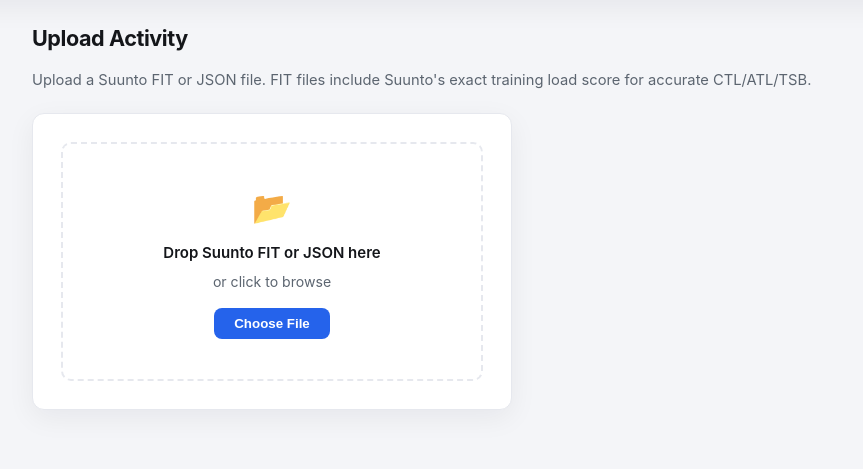
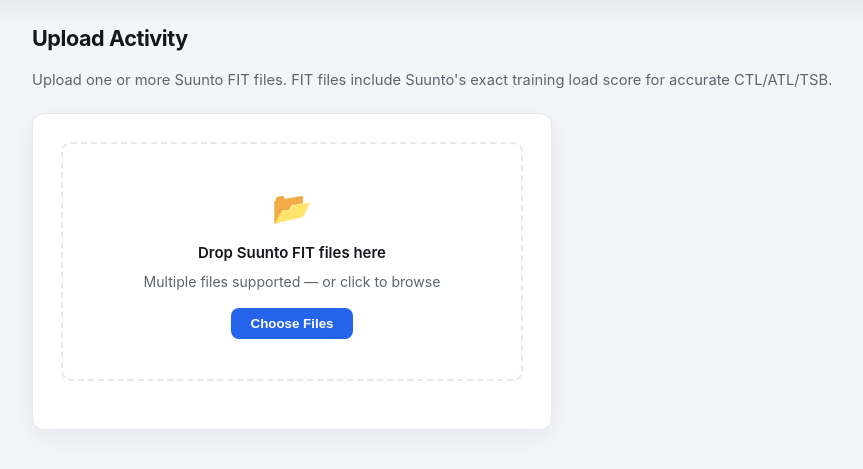
Before and after one commit to Raviv65/running-coach, a Flask app: page /upload-activity in a window 1280 px wide. Shown: the part 55-524 px from the top of the page, without its empty margins (148-1011 px from the left). Run offline with Flask 3, Linux system fonts and the light colour scheme.

Commit message:
Add multi-file FIT upload support
Co-Authored-By: Claude Sonnet 4.6 <noreply@anthropic.com>

```diff
--- a/templates/upload_activity.html
+++ b/templates/upload_activity.html
@@ -2,32 +2,40 @@
 {% block title %}Upload Activity — Running Coach{% endblock %}
 {% block content %}
 <h1>Upload Activity</h1>
-<p class="sub">Upload a Suunto FIT or JSON file. FIT files include Suunto's exact training load score for accurate CTL/ATL/TSB.</p>
-<div class="card" style="max-width:480px; padding:28px;">
+<p class="sub">Upload one or more Suunto FIT files. FIT files include Suunto's exact training load score for accurate CTL/ATL/TSB.</p>
+<div class="card" style="max-width:520px; padding:28px;">
   <div id="drop-zone" style="border:2px dashed var(--border); border-radius:10px; padding:40px 20px; text-align:center; cursor:pointer; transition:border-color 0.2s;">
     <div style="font-size:2rem; margin-bottom:10px;">📂</div>
-    <div style="font-weight:600; margin-bottom:6px;">Drop Suunto FIT or JSON here</div>
-    <div style="color:var(--muted); font-size:0.88rem; margin-bottom:16px;">or click to browse</div>
-    <input type="file" id="file-input" accept=".fit,.json" style="display:none;">
-    <button onclick="document.getElementById('file-input').click()" style="background:var(--accent);color:#fff;border:none;padding:8px 20px;border-radius:8px;font-weight:600;cursor:pointer;">Choose File</button>
+    <div style="font-weight:600; margin-bottom:6px;">Drop Suunto FIT files here</div>
+    <div style="color:var(--muted); font-size:0.88rem; margin-bottom:16px;">Multiple files supported — or click to browse</div>
+    <input type="file" id="file-input" accept=".fit,.json" multiple style="display:none;">
+    <button onclick="document.getElementById('file-input').click()" style="background:var(--accent);color:#fff;border:none;padding:8px 20px;border-radius:8px;font-weight:600;cursor:pointer;">Choose Files</button>
   </div>
-  <div id="status" style="margin-top:20px; display:none;"></div>
+  <div id="results" style="margin-top:20px;"></div>
 </div>
 
 <script>
 const dropZone = document.getElementById('drop-zone');
 const fileInput = document.getElementById('file-input');
-const status = document.getElementById('status');
+const results = document.getElementById('results');
 
 dropZone.addEventListener('dragover', e => { e.preventDefault(); dropZone.style.borderColor='#2563eb'; });
 dropZone.addEventListener('dragleave', () => { dropZone.style.borderColor='var(--border)'; });
-dropZone.addEventListener('drop', e => { e.preventDefault(); dropZone.style.borderColor='var(--border)'; handleFile(e.dataTransfer.files[0]); });
-fileInput.addEventListener('change', () => handleFile(fileInput.files[0]));
+dropZone.addEventListener('drop', e => { e.preventDefault(); dropZone.style.borderColor='var(--border)'; handleFiles(e.dataTransfer.files); });
+fileInput.addEventListener('change', () => handleFiles(fileInput.files));
 
-function handleFile(file) {
-  if (!file) return;
-  status.style.display = 'block';
-  status.innerHTML = '<p style="color:var(--muted)">⏳ Processing...</p>';
+function handleFiles(files) {
+  if (!files || !files.length) return;
+  results.innerHTML = '';
+  Array.from(files).forEach(f => uploadFile(f));
+}
+
+function uploadFile(file) {
+  const row = document.createElement('div');
+  row.style = 'margin-top:10px; padding:12px; border:1px solid var(--border); border-radius:8px; font-size:0.9rem;';
+  row.innerHTML = `<b>${file.name}</b> — <span style="color:var(--muted)">⏳ Uploading…</span>`;
+  results.appendChild(row);
+
   const fd = new FormData();
   fd.append('file', file);
   fetch('/upload-activity', { method:'POST', body:fd })
@@ -35,22 +43,12 @@ function handleFile(file) {
     .then(data => {
       if (data.ok) {
         const r = data.result;
-        status.innerHTML = `
-          <div style="background:#f0fdf4;border:1px solid #bbf7d0;border-radius:8px;padding:16px;">
-            <div style="font-weight:700;color:#15803d;margin-bottom:8px;">✅ Activity logged</div>
-            <div><b>Date:</b> ${r.date}</div>
-            <div><b>Distance:</b> ${r.distance_km} km</div>
-            <div><b>Duration:</b> ${r.duration_min} min</div>
-            <div><b>TSS:</b> ${r.suunto_tss ?? r.trimp}</div>
-            <div><b>PTE:</b> ${r.peak_training_effect}</div>
-            <div><b>Recovery:</b> ${r.recovery_time_hrs}h</div>
-            <div style="margin-top:12px;"><a href="/activity" style="color:#2563eb;font-weight:600;">← Back to Activity Log</a></div>
-          </div>`;
+        row.innerHTML = `<b>${file.name}</b> — <span style="color:#15803d;">✅ ${r.date}</span> &nbsp; TSS: <b>${r.suunto_tss ?? r.trimp ?? '—'}</b> &nbsp; ${r.distance_km ?? '—'} km &nbsp; ${r.duration_min ?? '—'} min`;
       } else {
-        status.innerHTML = `<p style="color:#dc2626;">❌ Error: ${data.error}</p>`;
+        row.innerHTML = `<b>${file.name}</b> — <span style="color:#dc2626;">❌ ${data.error}</span>`;
       }
     })
-    .catch(() => { status.innerHTML = '<p style="color:#dc2626;">❌ Upload failed.</p>'; });
+    .catch(() => { row.innerHTML = `<b>${file.name}</b> — <span style="color:#dc2626;">❌ Upload failed</span>`; });
 }
 </script>
 {% endblock %}
```
